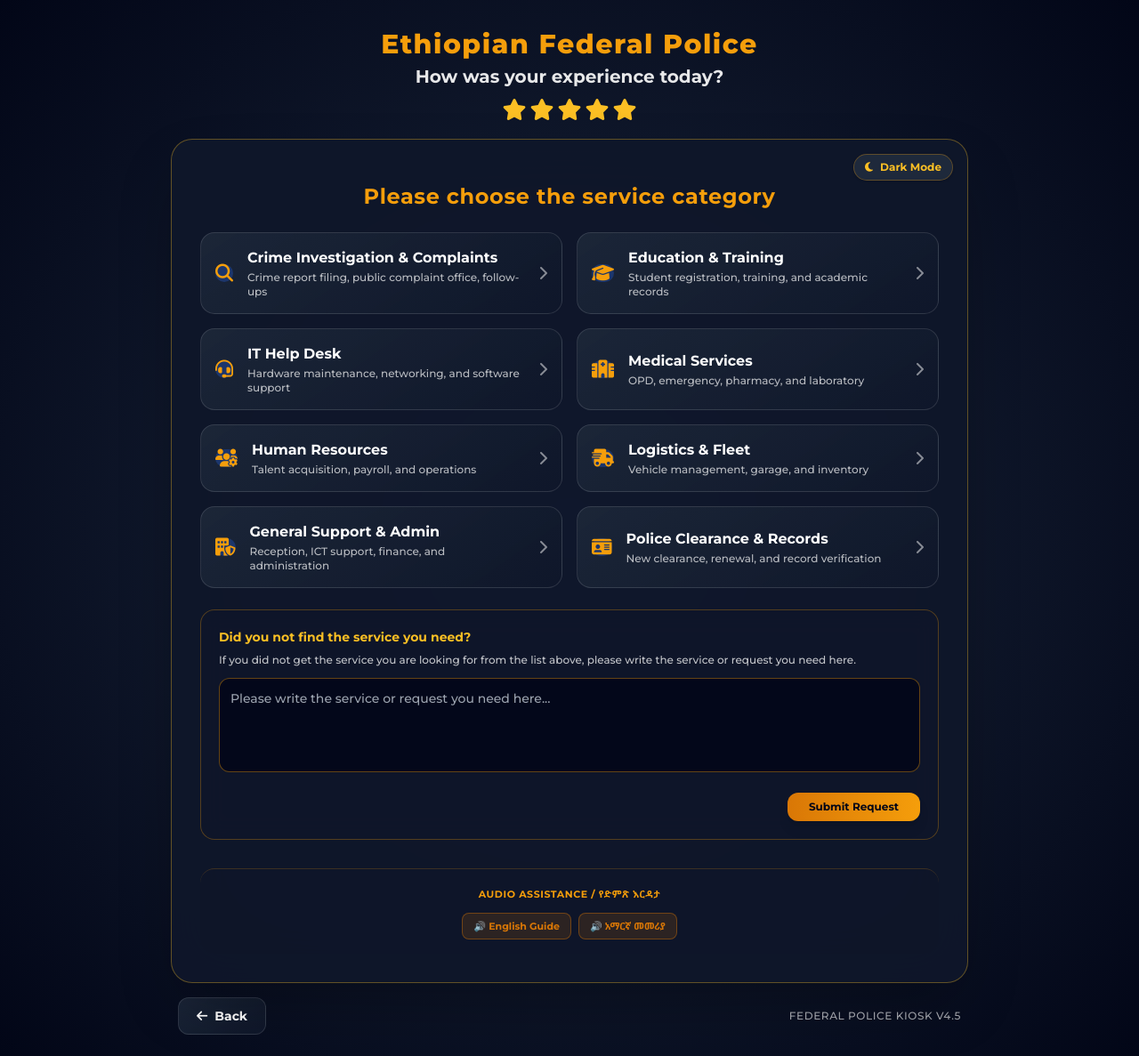
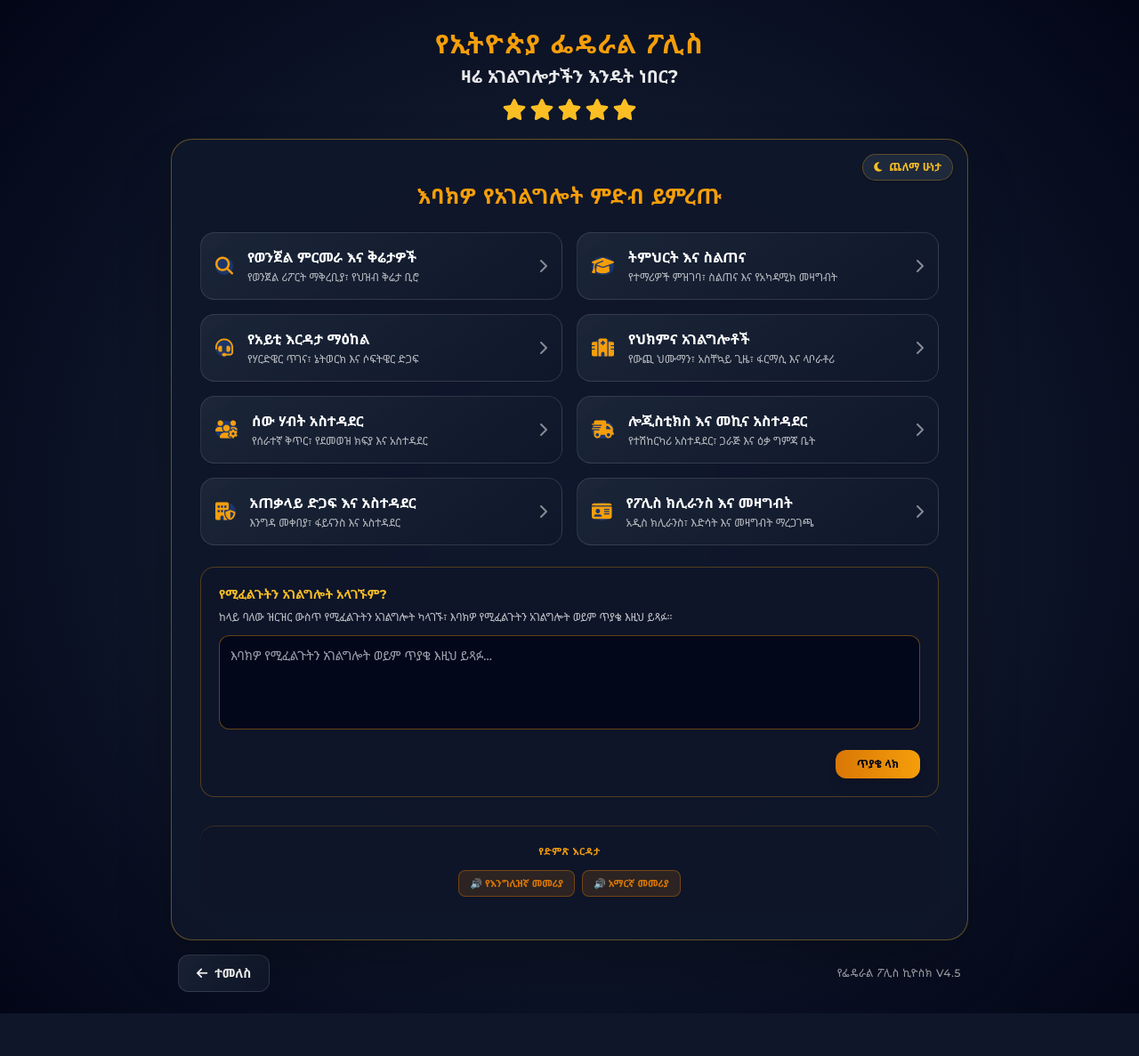
Before and after one commit to etsegenetindrias2025-art/federal-police-feedback, a Flask app: page /services in a window 1280 px wide. Shown: the whole page at 89% size. After the commit the page ends 1139 px from the top, so only its background shows below. Run offline with Flask 3, Linux system fonts and the light colour scheme; data comes from the database, SQL or seed files in the repository; both versions use the stored data as it was after the commit; some libraries are stand-ins or nearby versions.

Commit message:
Update application files and latest changes

```diff
--- a/templates/services.html
+++ b/templates/services.html
@@ -1,5 +1,5 @@
 <!DOCTYPE html>
-<html lang="en">
+<html lang="am">
 <head>
     <meta charset="UTF-8">
     <meta name="viewport" content="width=device-width, initial-scale=1.0">
@@ -101,8 +101,8 @@
 <body id="body-wrapper">
 
     <div class="text-center mt-2">
-        <h1 class="text-2xl md:text-3xl font-extrabold tracking-wider text-amber-500 mb-1">Ethiopian Federal Police</h1>
-        <p class="text-lg md:text-xl font-semibold opacity-90 mb-2">How was your experience today?</p>
+        <h1 class="text-2xl md:text-3xl font-extrabold tracking-wider text-amber-500 mb-1" data-i18n="orgName">የኢትዮጵያ ፌዴራል ፖሊስ</h1>
+        <p class="text-lg md:text-xl font-semibold opacity-90 mb-2" data-i18n="subtitle">ዛሬ አገልግሎታችን እንዴት ነበር?</p>
         <div class="text-amber-400 text-2xl space-x-1">
             <i class="fa-solid fa-star"></i><i class="fa-solid fa-star"></i><i class="fa-solid fa-star"></i><i class="fa-solid fa-star"></i><i class="fa-solid fa-star"></i>
         </div>
@@ -111,40 +111,39 @@
     <div class="glass-panel p-6 md:p-8 rounded-3xl w-full max-w-4xl my-4 relative">
         <!-- Theme Toggle -->
         <button onclick="toggleTheme()" class="absolute top-4 right-4 bg-slate-800 text-amber-400 border border-amber-500/30 px-3 py-1.5 rounded-full text-xs font-bold flex items-center gap-2 cursor-pointer shadow">
-            <i class="fa-solid fa-moon" id="theme-icon"></i> <span id="theme-text">Dark Mode</span>
+            <i class="fa-solid fa-moon" id="theme-icon"></i> <span id="theme-text">ጨለማ ሁነታ</span>
         </button>
 
         <!-- Main Categories View -->
         <div id="main-categories-view" class="pt-4">
-            <h2 class="text-xl md:text-2xl font-bold mb-6 text-center text-amber-500 tracking-wide">
-                Please choose the service category
+            <h2 class="text-xl md:text-2xl font-bold mb-6 text-center text-amber-500 tracking-wide" data-i18n="chooseCategory">
+                እባክዎ የአገልግሎት ምድብ ይምረጡ
             </h2>
             <div id="main-categories-container" class="grid grid-cols-1 md:grid-cols-2 gap-4">
-                <!-- Dynamically loaded from PostgreSQL -->
                 <div class="col-span-2 text-center py-8 text-amber-500/70 animate-pulse">
                     <i class="fa-solid fa-spinner fa-spin text-2xl mb-2"></i>
-                    <p class="text-sm">Connecting to PostgreSQL database...</p>
+                    <p class="text-sm" data-i18n="loading">መረጃ በመጫን ላይ...</p>
                 </div>
             </div>
 
             <!-- Custom Service Request Box -->
             <div id="custom-request-box" class="mt-6 p-5 rounded-2xl border border-amber-500/30 bg-slate-900/60 backdrop-blur-md">
-                <h4 class="text-sm font-bold text-amber-400 mb-2">Did you not find the service you need?</h4>
-                <p class="text-xs opacity-75 mb-3">If you did not get the service you are looking for from the list above, please write the service or request you need here.</p>
+                <h4 class="text-sm font-bold text-amber-400 mb-2" data-i18n="unlistedTitle">የሚፈልጉትን አገልግሎት አላገኙም?</h4>
+                <p class="text-xs opacity-75 mb-3" data-i18n="unlistedDesc">ከላይ ባለው ዝርዝር ውስጥ የሚፈልጉትን አገልግሎት ካላገኙ፣ እባክዎ የሚፈልጉትን አገልግሎት ወይም ጥያቄ እዚህ ይጻፉ።</p>
 
                 <div class="mb-4">
-                    <textarea id="customServiceInput" rows="4" class="w-full bg-slate-950/80 border border-amber-500/40 rounded-xl p-3 text-sm text-white focus:outline-none focus:border-amber-400 resize-none" placeholder="Please write the service or request you need here..."></textarea>
+                    <textarea id="customServiceInput" rows="4" class="w-full bg-slate-950/80 border border-amber-500/40 rounded-xl p-3 text-sm text-white focus:outline-none focus:border-amber-400 resize-none" data-i18n-placeholder="unlistedPlaceholder" placeholder="እባክዎ የሚፈልጉትን አገልግሎት ወይም ጥያቄ እዚህ ይጻፉ..."></textarea>
                 </div>
 
                 <!-- Success Alert Box -->
                 <div id="success-alert" class="hidden mt-3 p-3.5 rounded-xl bg-emerald-500/20 border border-emerald-500 text-emerald-300 text-xs font-bold text-center flex items-center justify-center space-x-2 shadow-lg transition-all duration-500">
                     <i class="fa-solid fa-circle-check text-base"></i>
-                    <span id="success-msg-text">መልእክቱ ተልኳል! አገልግሎቱን ስለተጠቀሙ እናመሰግናለን።</span>
+                    <span id="success-msg-text" data-i18n="successMsg">መልእክቱ ተልኳል! አገልግሎቱን ስለተጠቀሙ እናመሰግናለን።</span>
                 </div>
 
                 <div class="mt-3 text-right">
-                    <button type="button" onclick="submitCustomServiceRequest()" class="bg-gradient-to-r from-amber-600 to-amber-500 hover:from-amber-500 hover:to-amber-400 text-slate-950 font-bold px-6 py-2 rounded-xl text-xs shadow-lg transition-all duration-300 cursor-pointer">
-                        Submit Request
+                    <button type="button" onclick="submitCustomServiceRequest()" class="bg-gradient-to-r from-amber-600 to-amber-500 hover:from-amber-500 hover:to-amber-400 text-slate-950 font-bold px-6 py-2 rounded-xl text-xs shadow-lg transition-all duration-300 cursor-pointer" data-i18n="submitRequest">
+                        ጥያቄ ላክ
                     </button>
                 </div>
             </div>
@@ -154,28 +153,28 @@
         <div id="sub-services-view" class="hidden pt-4">
             <div class="flex items-center justify-between mb-5 border-b border-amber-500/20 pb-3 pr-28">
                 <button onclick="backToCategories()" class="bg-amber-500/10 hover:bg-amber-500/20 text-amber-500 px-4 py-2 rounded-xl border border-amber-500/40 text-xs font-semibold flex items-center space-x-2">
-                    <i class="fa-solid fa-arrow-left"></i> <span>Back to Categories</span>
+                    <i class="fa-solid fa-arrow-left"></i> <span data-i18n="backToCategories">ወደ ምድቦች ተመለስ</span>
                 </button>
-                <h3 id="sub-category-heading" class="text-lg md:text-xl font-extrabold text-amber-500 tracking-wide">Sub-Services</h3>
+                <h3 id="sub-category-heading" class="text-lg md:text-xl font-extrabold text-amber-500 tracking-wide" data-i18n="subServices">ንዑስ አገልግሎቶች</h3>
             </div>
             <div id="sub-services-container" class="grid grid-cols-1 md:grid-cols-2 gap-4"></div>
         </div>
 
         <!-- Audio Assistance -->
         <div class="mt-8 pt-5 border-t border-amber-500/20 rounded-2xl p-4" style="background: var(--audio-bg);">
-            <p class="text-[11px] text-amber-500 font-bold uppercase tracking-wider text-center mb-3">Audio Assistance / የድምጽ እርዳታ</p>
+            <p class="text-[11px] text-amber-500 font-bold uppercase tracking-wider text-center mb-3" data-i18n="audioAssistance">የድምጽ እርዳታ</p>
             <div class="flex flex-wrap items-center justify-center gap-2">
-                <button onclick="playVoiceGuide('Please choose the service category you would like to rate today.', 'en')" class="voice-btn">🔊 English Guide</button>
-                <button onclick="playVoiceGuide('እባክዎ ሊገመግሙት የሚፈልጉትን ዋና አገልግሎት ይምረጡ።', 'am')" class="voice-btn">🔊 አማርኛ መመሪያ</button>
+                <button onclick="playVoiceGuide('Please choose the service category you would like to rate today.', 'en')" class="voice-btn">🔊 <span data-i18n="englishGuide">የእንግሊዝኛ መመሪያ</span></button>
+                <button onclick="playVoiceGuide('እባክዎ ሊገመግሙት የሚፈልጉትን ዋና አገልግሎት ይምረጡ።', 'am')" class="voice-btn">🔊 <span data-i18n="amharicGuide">አማርኛ መመሪያ</span></button>
             </div>
         </div>
     </div>
 
     <div class="w-full max-w-4xl flex justify-between items-center px-2">
         <button onclick="goBack()" class="service-card font-semibold px-5 py-2.5 rounded-xl flex items-center space-x-2 text-sm">
-            <i class="fa-solid fa-arrow-left"></i> <span>Back</span>
+            <i class="fa-solid fa-arrow-left"></i> <span data-i18n="back">ተመለስ</span>
         </button>
-        <div class="text-xs opacity-60 tracking-wider uppercase font-medium">Federal Police Kiosk v4.5</div>
+        <div class="text-xs opacity-60 tracking-wider uppercase font-medium" data-i18n="footer">የፌዴራል ፖሊስ ኪዮስክ v4.5</div>
     </div>
 
     <!-- Toast Notification Container -->
@@ -187,11 +186,85 @@
         let departmentsData = {};
         let selectedCategoryKey = '';
         const urlParams = new URLSearchParams(window.location.search);
-        const currentLang = urlParams.get('lang') || 'en';
+        // Amharic is the default, same as the Flask routes
+        const currentLang = (urlParams.get('lang') === 'en') ? 'en' : 'am';
 
-        const t = {
-            toastMsg: currentLang === 'am' ? 'መልእክቱ በተሳካ ሁኔታ ተልኳል!' : 'Request submitted successfully!'
+        // ------------------------------------------------------------
+        // ALL PAGE TEXT, IN BOTH LANGUAGES
+        // ------------------------------------------------------------
+        const I18N = {
+            am: {
+                orgName: 'የኢትዮጵያ ፌዴራል ፖሊስ',
+                subtitle: 'ዛሬ አገልግሎታችን እንዴት ነበር?',
+                chooseCategory: 'እባክዎ የአገልግሎት ምድብ ይምረጡ',
+                loading: 'መረጃ በመጫን ላይ...',
+                unlistedTitle: 'የሚፈልጉትን አገልግሎት አላገኙም?',
+                unlistedDesc: 'ከላይ ባለው ዝርዝር ውስጥ የሚፈልጉትን አገልግሎት ካላገኙ፣ እባክዎ የሚፈልጉትን አገልግሎት ወይም ጥያቄ እዚህ ይጻፉ።',
+                unlistedPlaceholder: 'እባክዎ የሚፈልጉትን አገልግሎት ወይም ጥያቄ እዚህ ይጻፉ...',
+                submitRequest: 'ጥያቄ ላክ',
+                successMsg: 'መልእክቱ ተልኳል! አገልግሎቱን ስለተጠቀሙ እናመሰግናለን።',
+                toastMsg: 'መልእክቱ በተሳካ ሁኔታ ተልኳል!',
+                emptyMsg: 'እባክዎ መጀመሪያ የሚፈልጉትን ጥያቄ ወይም አገልግሎት ይጻፉ።',
+                errorMsg: 'ስህተት ተፈጥሯል።',
+                backToCategories: 'ወደ ምድቦች ተመለስ',
+                subServices: 'ንዑስ አገልግሎቶች',
+                clickToProceed: 'ደረጃ ለመስጠት ይጫኑ',
+                audioAssistance: 'የድምጽ እርዳታ',
+                englishGuide: 'የእንግሊዝኛ መመሪያ',
+                amharicGuide: 'አማርኛ መመሪያ',
+                back: 'ተመለስ',
+                footer: 'የፌዴራል ፖሊስ ኪዮስክ v4.5',
+                darkMode: 'ጨለማ ሁነታ',
+                lightMode: 'ብሩህ ሁነታ',
+                offlineTitle: 'ከመስመር ውጭ ነዎት ወይም አገልግሎቱ አይገኝም።',
+                offlineDesc: 'እባክዎ የኢንተርኔት ግንኙነትዎን ያረጋግጡ።',
+                noRecords: 'በዳታቤዝ ውስጥ ምንም መዝገብ አልተገኘም።'
+            },
+            en: {
+                orgName: 'Ethiopian Federal Police',
+                subtitle: 'How was your experience today?',
+                chooseCategory: 'Please choose the service category',
+                loading: 'Loading data...',
+                unlistedTitle: 'Did you not find the service you need?',
+                unlistedDesc: 'If you did not get the service you are looking for from the list above, please write the service or request you need here.',
+                unlistedPlaceholder: 'Please write the service or request you need here...',
+                submitRequest: 'Submit Request',
+                successMsg: 'Your message has been sent! Thank you for using our service.',
+                toastMsg: 'Request submitted successfully!',
+                emptyMsg: 'Please enter your request or comment first.',
+                errorMsg: 'An error occurred.',
+                backToCategories: 'Back to Categories',
+                subServices: 'Sub-Services',
+                clickToProceed: 'Click to proceed with your rating',
+                audioAssistance: 'AUDIO ASSISTANCE',
+                englishGuide: 'English Guide',
+                amharicGuide: 'Amharic Guide',
+                back: 'Back',
+                footer: 'Federal Police Kiosk v4.5',
+                darkMode: 'Dark Mode',
+                lightMode: 'Light Mode',
+                offlineTitle: 'You are offline or the endpoint is unavailable.',
+                offlineDesc: 'Please check your network connection or service worker setup.',
+                noRecords: 'No records found in database tables.'
+            }
         };
+
+        const t = I18N[currentLang];
+
+        // Fills every element that has data-i18n / data-i18n-placeholder
+        function applyTranslations() {
+            document.documentElement.lang = currentLang;
+            document.querySelectorAll('[data-i18n]').forEach(el => {
+                const key = el.getAttribute('data-i18n');
+                if (t[key] !== undefined) el.textContent = t[key];
+            });
+            document.querySelectorAll('[data-i18n-placeholder]').forEach(el => {
+                const key = el.getAttribute('data-i18n-placeholder');
+                if (t[key] !== undefined) el.placeholder = t[key];
+            });
+            document.getElementById('theme-text').innerText =
+                document.body.classList.contains('light-mode') ? t.lightMode : t.darkMode;
+        }
 
         function showToast(message) {
             const toast = document.getElementById('toast-container');
@@ -220,8 +293,8 @@
                 document.getElementById('main-categories-container').innerHTML = `
                     <div class="col-span-2 text-center py-6 text-amber-400">
                         <i class="fa-solid fa-triangle-exclamation text-2xl mb-2"></i>
-                        <p class="text-sm font-bold">You are offline or the endpoint is unavailable.</p>
-                        <p class="text-xs opacity-70 mt-1">Please check your network connection or service worker setup.</p>
+                        <p class="text-sm font-bold">${t.offlineTitle}</p>
+                        <p class="text-xs opacity-70 mt-1">${t.offlineDesc}</p>
                     </div>
                 `;
             }
@@ -232,7 +305,7 @@
             container.innerHTML = "";
 
             if (Object.keys(departmentsData).length === 0) {
-                container.innerHTML = `<div class="col-span-2 text-center py-6 text-amber-400">No records found in database tables.</div>`;
+                container.innerHTML = `<div class="col-span-2 text-center py-6 text-amber-400">${t.noRecords}</div>`;
                 return;
             }
 
@@ -263,7 +336,10 @@
             const catData = departmentsData[categoryKey];
             if (!catData) return;
 
-            document.getElementById('sub-category-heading').innerText = catData.title[currentLang] || catData.title['en'];
+            const heading = document.getElementById('sub-category-heading');
+            heading.removeAttribute('data-i18n');
+            heading.innerText = catData.title[currentLang] || catData.title['en'];
+
             const container = document.getElementById('sub-services-container');
             container.innerHTML = "";
 
@@ -279,7 +355,7 @@
                     </div>
                     <div class="flex-1">
                         <h4 class="text-base font-bold group-hover:text-amber-500 transition-colors">${subName}</h4>
-                        <p class="text-xs opacity-70 mt-0.5">Click to proceed with your rating</p>
+                        <p class="text-xs opacity-70 mt-0.5">${t.clickToProceed}</p>
                     </div>
                     <i class="fa-solid fa-chevron-right opacity-50 group-hover:text-amber-500 transition-transform group-hover:translate-x-1"></i>
                 `;
@@ -299,7 +375,7 @@
             document.body.classList.toggle('light-mode');
             const isLight = document.body.classList.contains('light-mode');
             document.getElementById('theme-icon').className = isLight ? "fa-solid fa-sun text-amber-500" : "fa-solid fa-moon text-amber-400";
-            document.getElementById('theme-text').innerText = isLight ? "Light Mode" : "Dark Mode";
+            document.getElementById('theme-text').innerText = isLight ? t.lightMode : t.darkMode;
         }
 
         function playVoiceGuide(text, langCode) {
@@ -324,8 +400,7 @@
             const successAlert = document.getElementById('success-alert');
 
             if (!reqText) {
-                const emptyMsg = currentLang === 'am' ? 'እባክዎ መጀመሪያ የሚፈልጉትን ጥያቄ ወይም አገልግሎት ይጻፉ።' : 'Please enter your request or comment first.';
-                showToast(emptyMsg);
+                showToast(t.emptyMsg);
                 return;
             }
 
@@ -336,8 +411,8 @@
                     service: 'additional_request',
                     sub_service: 'unlisted_comment',
                     rating: '😊',
-                    comment: reqText,            // Passes the typed comment text
-                    unlisted_service: reqText,   // Passes it as unlisted service text too
+                    comment: reqText,
+                    unlisted_service: reqText,
                     timestamp: new Date().toISOString().replace('T', ' ').substring(0, 19)
                 })
             })
@@ -348,22 +423,23 @@
                     showToast(t.toastMsg);
                     document.getElementById('customServiceInput').value = '';
 
+                    // Stay on the citizen side: hide the message, then go back
+                    // to the start of the kiosk flow (fingerprint page).
                     setTimeout(() => {
                         successAlert.classList.add('hidden');
-                        // Redirect directly to view it in the admin dashboard
-                        window.location.href = '/admin/dashboard?service=additional_request';
-                    }, 1500);
+                        window.location.href = '/';
+                    }, 2000);
                 } else {
-                    showToast(data.message || 'ስህተት ተፈጥሯል።');
+                    showToast(data.message || t.errorMsg);
                 }
             })
             .catch(err => {
                 console.error('Error:', err);
-                showToast(t.toastMsg);
-                document.getElementById('customServiceInput').value = '';
+                showToast(t.errorMsg);
             });
         }
 
+        applyTranslations();
         fetchDepartmentsFromPSQL();
     </script>
 </body>
```
Also changed, not shown: local_dev.db.
